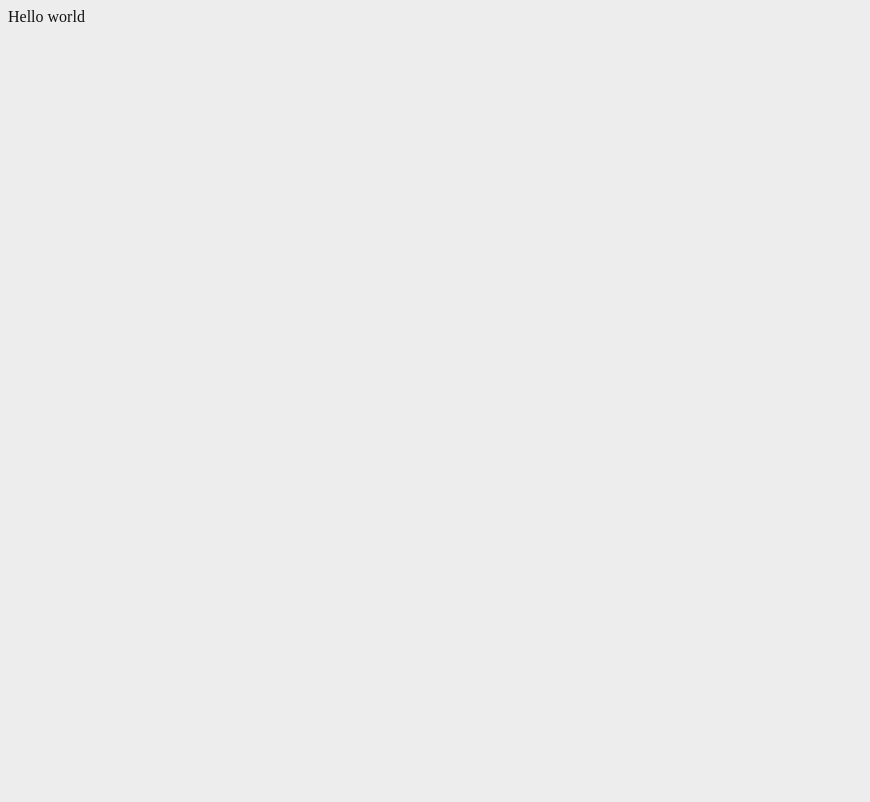
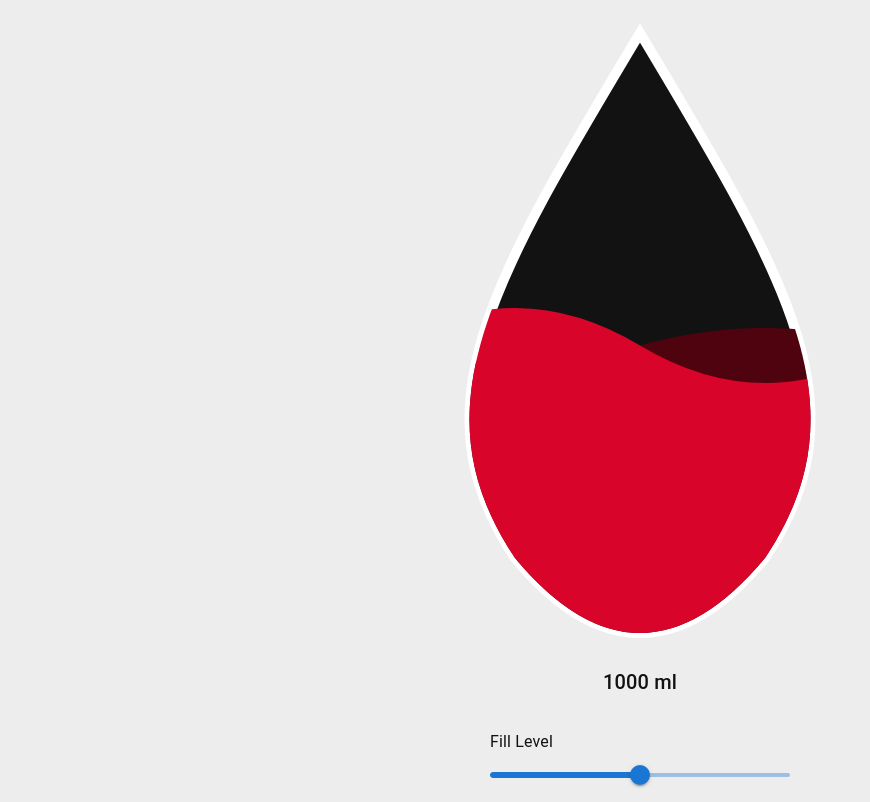
Before and after one commit to HarryMacheda/ENG40011-Project, a Next.js app in the folder web-frontend/: page / in a window 1280 px wide. Shown: the whole page, without its empty margins (0-870 px from the left). Built offline with nearby package versions, Linux system fonts and the light colour scheme.

Commit message:
teardrop component

```diff
--- a/web-frontend/src/app/page.tsx
+++ b/web-frontend/src/app/page.tsx
@@ -1,9 +1,26 @@
-
+"use client"
+import Teardrop from "@/components/teardrop";
+import React, { useState } from "react";
+import { Box, Slider, Typography } from "@mui/material";
 
 export default function Home() {
+  const [value, setValue] = useState(50);
+
   return (
-    <div>
-        Hello world
-    </div>
+    <Box display="flex" flexDirection="column" alignItems="center" gap={4}>
+      <Teardrop value={value} size={500} />
+
+      <Box width={300}>
+        <Typography gutterBottom>Fill Level</Typography>
+        <Slider
+          value={value}
+          onChange={(e, newValue) => setValue(newValue)}
+          step={1}
+          min={0}
+          max={100}
+          valueLabelDisplay="auto"
+        />
+      </Box>
+    </Box>
   );
 }
--- /dev/null
+++ b/web-frontend/src/components/teardrop.tsx
@@ -0,0 +1,49 @@
+import React from "react";
+import { Box, Typography } from "@mui/material";
+
+
+export default function Teardrop({ value = 50, size = 150 }) {
+  const safeValue = Math.min(Math.max(value, 0), 100);
+
+  const fillHeight = (safeValue / 100) * 125;
+  const y = 130 - fillHeight;
+
+  return (
+    <Box display="flex" flexDirection="column" alignItems="center">
+      <svg
+        width={size}
+        height={size * 1.3}
+        viewBox="0 0 100 130"
+        xmlns="http://www.w3.org/2000/svg"
+        style={{ overflow: "visible" }}
+      >
+        <path
+          d="M50 5 C20 55, 5 80, 25 110 Q50 140, 75 110 C95 80, 80 55, 50 5 Z"
+          fill="#121212"
+          stroke="#ffffff"
+          strokeWidth="2"
+        />
+
+        <clipPath id="teardrop-clip">
+          <path d="M50 5 C20 55, 5 80, 25 110 Q50 140, 75 110 C95 80, 80 55, 50 5 Z" />
+        </clipPath>
+
+        <path
+          d={`M0 ${y} Q25 ${y + 7}, 50 ${y} T100 ${y} V130 H0 Z`}
+          fill="#4f030fff"
+          clipPath="url(#teardrop-clip)"
+        />
+        <path
+          d={`M0 ${y} Q25 ${y - 15}, 50 ${y} T100 ${y} V130 H0 Z`}
+          fill="#d90429"
+          clipPath="url(#teardrop-clip)"
+        />
+
+      </svg>
+
+      <Typography variant="h6" mt={1}>
+        {(2 * (safeValue / 100)) * 1000} ml
+      </Typography>
+    </Box>
+  );
+}
```
Also changed, not shown: web-frontend/package.json (+7 -4 lines), 1 other file (tests, documents, lock files or other folders).
